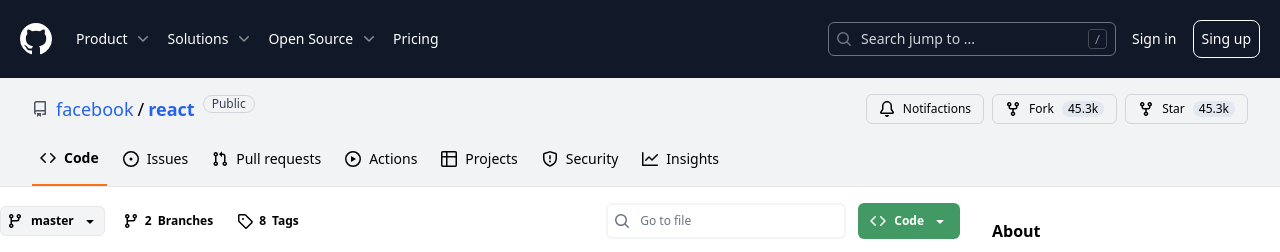
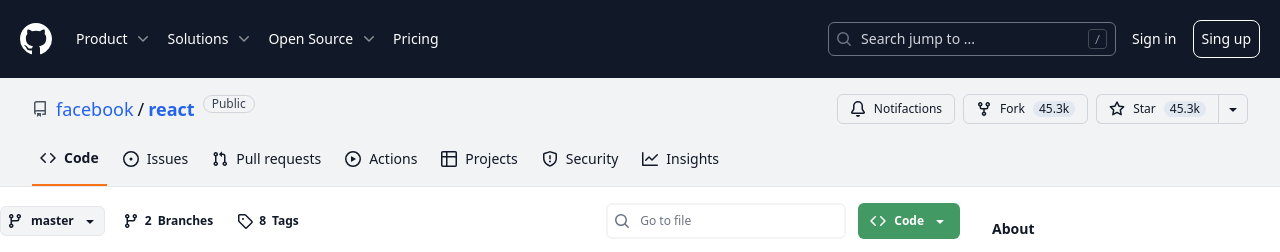
Before and after one commit to Laifang/learn_tailwindcss, a website: page github_clone/src/index.html in a window 1280 px wide. Shown: the top 252 px of the page. Drawn offline with Linux system fonts and the light colour scheme.

Commit message:
完成star按钮和右边箭头的样式

```diff
--- a/github_clone/src/index.html
+++ b/github_clone/src/index.html
@@ -8,8 +8,8 @@
   <title>Github repository Clone</title>
 </head>
 
-<body class="h-screen">
-  <header class="text-sm text-white bg-gray-900">
+<body class=" text-gray-900 text-sm">
+  <header class=" text-white bg-gray-900">
     <nav class="flex justify-between items-center p-3">
       <div class="flex items-center p-2 space-x-6">
         <a href="#">
@@ -105,7 +105,7 @@
         </div>
       </div>
       <!-- 仓库信息栏 左边 -->
-      <div class="flex items-center space-x-2 text-xs">
+      <div class="flex items-center space-x-2 text-xs ">
         <button class="border border-gray-300 rounded-md px-3 py-1.5 flex items-center space-x-2">
           <svg class="w-4 fill-current" aria-hidden="true" viewBox="0 0 16 16" version="1.1" data-view-component="true">
             <path
@@ -115,8 +115,8 @@
           <span class=""">Notifactions</span>
         </button>
 
-          <button class=" border border-gray-300 rounded-md px-3 py-1.5 flex items-center space-x-2">
-            <svg class="w-4 fill-current" aria-hidden="true" viewBox="0 0 16 16" version="1.1"
+        <button class=" border border-gray-300 rounded-md px-3 py-1.5 flex items-center space-x-2 ">
+            <svg class=" w-4 fill-current" aria-hidden="true" viewBox="0 0 16 16" version="1.1"
             data-view-component="true">
             <path
               d="M5 5.372v.878c0 .414.336.75.75.75h4.5a.75.75 0 0 0 .75-.75v-.878a2.25 2.25 0 1 1 1.5 0v.878a2.25 2.25 0 0 1-2.25 2.25h-1.5v2.128a2.251 2.251 0 1 1-1.5 0V8.5h-1.5A2.25 2.25 0 0 1 3.5 6.25v-.878a2.25 2.25 0 1 1 1.5 0ZM5 3.25a.75.75 0 1 0-1.5 0 .75.75 0 0 0 1.5 0Zm6.75.75a.75.75 0 1 0 0-1.5.75.75 0 0 0 0 1.5Zm-3 8.75a.75.75 0 1 0-1.5 0 .75.75 0 0 0 1.5 0Z">
@@ -125,15 +125,26 @@
             <span class="font-medium">Fork</span>
             <span class="bg-slate-200 rounded-full text-xs font-medium px-1.5">45.3k</span>
         </button>
-        <button class="border border-gray-300 rounded-md px-3 py-1.5 flex items-center space-x-2">
+
+        <div class="flex items-center">
+          <button
+            class="border border-r-0 border-gray-300 rounded-tl-md rounded-bl-md px-3 py-1.5 flex items-center space-x-2">
             <svg class="w-4 fill-current" aria-hidden="true" viewBox="0 0 16 16" version="1.1" data-view-component="true">
               <path
-              d="M5 5.372v.878c0 .414.336.75.75.75h4.5a.75.75 0 0 0 .75-.75v-.878a2.25 2.25 0 1 1 1.5 0v.878a2.25 2.25 0 0 1-2.25 2.25h-1.5v2.128a2.251 2.251 0 1 1-1.5 0V8.5h-1.5A2.25 2.25 0 0 1 3.5 6.25v-.878a2.25 2.25 0 1 1 1.5 0ZM5 3.25a.75.75 0 1 0-1.5 0 .75.75 0 0 0 1.5 0Zm6.75.75a.75.75 0 1 0 0-1.5.75.75 0 0 0 0 1.5Zm-3 8.75a.75.75 0 1 0-1.5 0 .75.75 0 0 0 1.5 0Z">
+                d="M8 .25a.75.75 0 0 1 .673.418l1.882 3.815 4.21.612a.75.75 0 0 1 .416 1.279l-3.046 2.97.719 4.192a.751.751 0 0 1-1.088.791L8 12.347l-3.766 1.98a.75.75 0 0 1-1.088-.79l.72-4.194L.818 6.374a.75.75 0 0 1 .416-1.28l4.21-.611L7.327.668A.75.75 0 0 1 8 .25Zm0 2.445L6.615 5.5a.75.75 0 0 1-.564.41l-3.097.45 2.24 2.184a.75.75 0 0 1 .216.664l-.528 3.084 2.769-1.456a.75.75 0 0 1 .698 0l2.77 1.456-.53-3.084a.75.75 0 0 1 .216-.664l2.24-2.183-3.096-.45a.75.75 0 0 1-.564-.41L8 2.694Z">
               </path>
             </svg>
             <span class="font-medium">Star</span>
             <span class="bg-slate-200 rounded-full text-xs font-medium px-1.5">45.3k</span>
           </button>
+          <button class="border border-gray-300 rounded-tr-md rounded-br-md p-1.5 flex items-center space-x-2">
+            <svg class="w-4 fill-current" aria-hidden="true" viewBox="0 0 16 16" version="1.1" data-view-component="true">
+              <path
+                d="m4.427 7.427 3.396 3.396a.25.25 0 0 0 .354 0l3.396-3.396A.25.25 0 0 0 11.396 7H4.604a.25.25 0 0 0-.177.427Z">
+              </path>
+            </svg>
+          </button>
+        </div>
       </div>
       <!-- 仓库信息栏 右边 -->
     </div>
@@ -490,7 +501,8 @@
                 you can easily pass rich data through your app and keep the state out of the DOM.</li>
               <li><strong>Learn Once, Write Anywhere</strong>: We don't make assumptions about the rest of your
                 technology stack, so you can develop new features in React without rewriting existing code. React can
-                also render on the server using Node and power mobile apps using <a href="" class="underline text-blue-600">React Native</a>.</li>
+                also render on the server using Node and power mobile apps using <a href=""
+                  class="underline text-blue-600">React Native</a>.</li>
             </ul>
             <a href="#" class="underline text-blue-600">Learn how to use React in your project.</a>
           </div>
```
Also changed, not shown: github_clone/src/output.css. Lines whose indentation alone changed are shown as unchanged.
